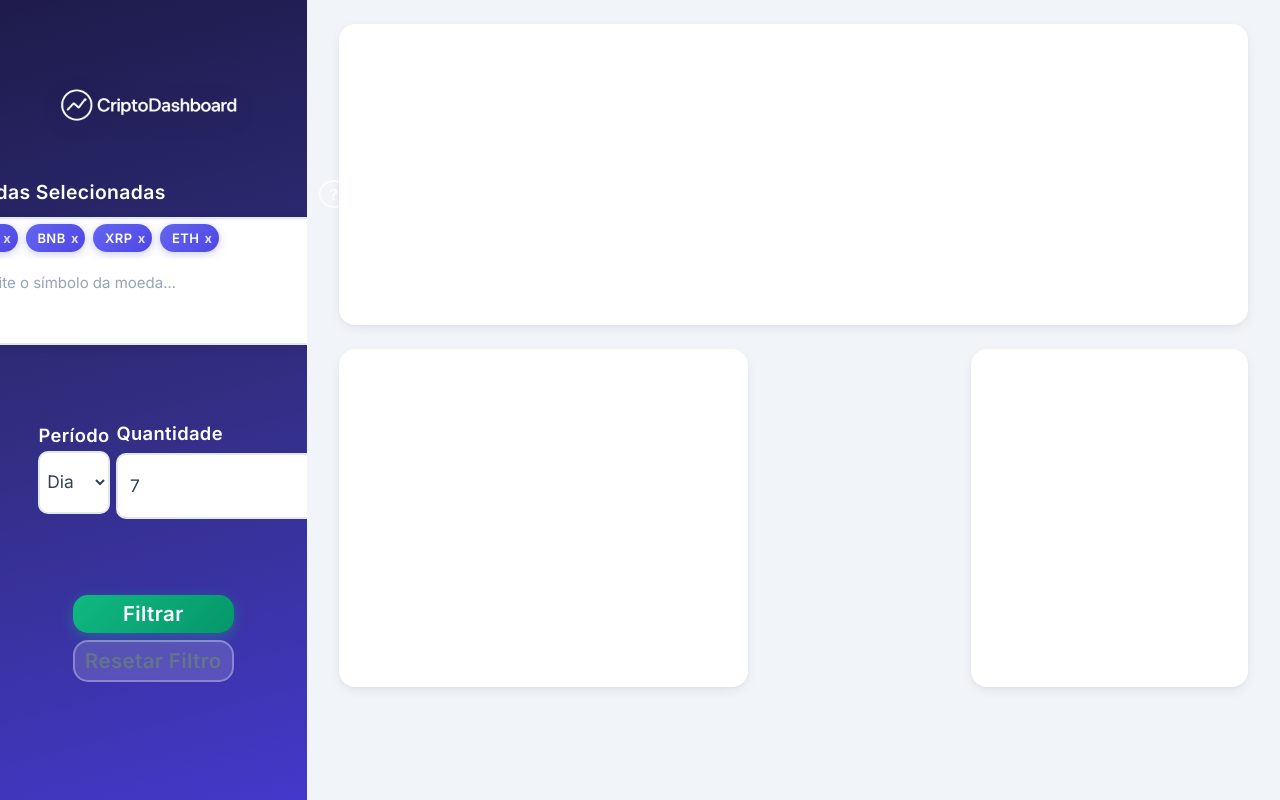
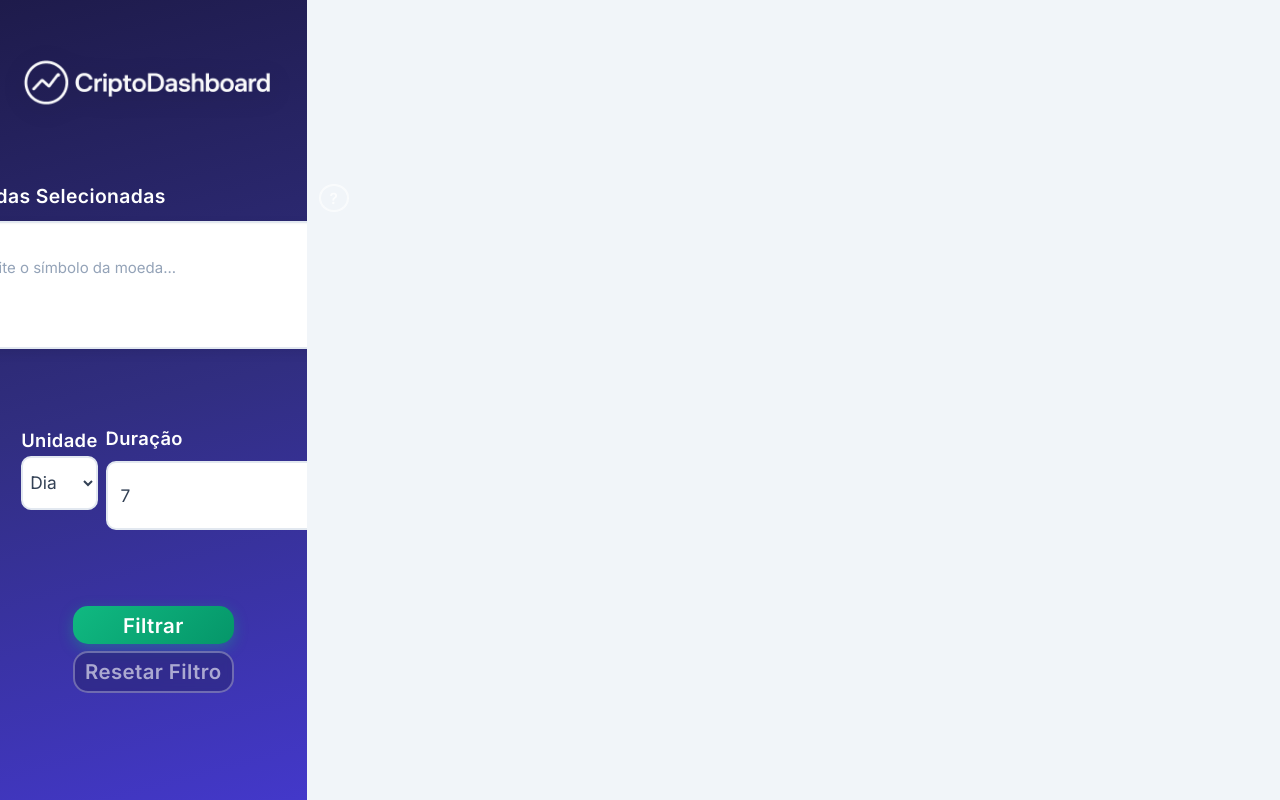
Before and after one commit to Joaopga/CriptoDashboard, a website with bundled scripts: page index.html in a window 1280 px wide. Built offline with nearby package versions, Linux system fonts and the light colour scheme.

Commit message:
Novo design corrigido

```diff
--- a/css/graph.css
+++ b/css/graph.css
@@ -62,30 +62,34 @@
 
 .lineGraph {
   width: 100%;
-  height: 40%;
+  height: 50%;
 
-  margin-bottom: 24px;
-  padding: 24px;
+  margin-bottom: 2%;
+  padding: 1% 0 4% 0;
 }
 
 .barGraph {
-  width: 45%;
+  width: 50%;
   height: 45%;
 
   margin-left: 0;
-  padding: 24px;
+  padding: 1% 1% 3.5% 1%;
 }
 
 .doughNut {
-  width: 30.5%;
+  width: 48% !important;
+  height: 45%;
 
-  padding: 24px;
   margin-left: auto;
 }
 
 #doughnut {
-  margin-top: -5%;
+  width: 100% !important;
+  max-height: 80%;
+
+  margin: -2% 20% 0 0;
 }
+
 
 /* ===== EMPTY STATE ===== */
 .lineGraph:empty::before,
--- a/css/main.css
+++ b/css/main.css
@@ -22,10 +22,16 @@ body {
 /* ===== LOGO ===== */
 .logo {
   width: 100%;
-  margin: 10% 0 20% 0;
+  margin: 0 0 30% 0;
+
   filter: drop-shadow(0 4px 12px rgba(0, 0, 0, 0.15));
 }
 
+.logo img {
+  width: 100%;
+  transform: scale(1.4);
+
+}
 /* ===== SIDEBAR ===== */
 .dash-side-bar {
   display: flex;
@@ -61,7 +67,7 @@ body {
 
 .form-row {
   display: flex;
-  width: 100%;
+  width: 115%;
 
   gap: 3%;
 }
@@ -116,13 +122,17 @@ body {
   background-color: #ffffff;
   cursor: text;
 
-  box-shadow: 0 4px 12px rgba(0, 0, 0, 0.08), inset 0 1px 2px rgba(0, 0, 0, 0.04);
+  box-shadow:
+    0 4px 12px rgba(0, 0, 0, 0.08),
+    inset 0 1px 2px rgba(0, 0, 0, 0.04);
   transition: all 0.2s ease;
 }
 
 .coin-input:focus-within {
   border-color: #6366f1;
-  box-shadow: 0 4px 12px rgba(99, 102, 241, 0.15), 0 0 0 3px rgba(99, 102, 241, 0.1);
+  box-shadow:
+    0 4px 12px rgba(99, 102, 241, 0.15),
+    0 0 0 3px rgba(99, 102, 241, 0.1);
 }
 
 .coin-input input {
@@ -209,7 +219,7 @@ body {
 
 .date-select select {
   width: 100%;
-  height: 100%;
+  height: 85%;
 
   margin-top: 5%;
   padding: 5% 4%;
@@ -248,7 +258,7 @@ body {
   font-weight: 500;
   color: #fca5a5;
 
-  margin-bottom: -11.39%;
+  margin-bottom: -16.5%;
 
   animation: shake 0.4s ease;
 }
@@ -261,9 +271,16 @@ body {
 }
 
 @keyframes shake {
-  0%, 100% { transform: translateX(0); }
-  25% { transform: translateX(-5px); }
-  75% { transform: translateX(5px); }
+  0%,
+  100% {
+    transform: translateX(0);
+  }
+  25% {
+    transform: translateX(-5px);
+  }
+  75% {
+    transform: translateX(5px);
+  }
 }
 
 /* ===== QUANTIDADE ===== */
@@ -278,10 +295,10 @@ body {
 }
 
 .qtd-form input {
-  padding: 9.095% 5%;
+  padding: 8.58% 5%;
   border: 2px solid #e2e8f0;
 
-  margin-top: 3.5%;
+  margin-top: 4.5%;
 
   border-radius: 10px;
 
@@ -358,25 +375,37 @@ button#filter:active {
 }
 
 button#reset {
-  color: #64748b;
-  background: rgba(255, 255, 255, 0.15);
+  color: #ffffff98;
+  background: rgba(30, 27, 75, 0.322);
   border: 2px solid rgba(255, 255, 255, 0.3);
   backdrop-filter: blur(4px);
 }
 
 button#reset:hover {
-  background: rgba(255, 255, 255, 0.25);
+  background: rgba(87, 83, 148, 0.322);
   border-color: rgba(255, 255, 255, 0.5);
   color: #ffffff;
 }
 
 @keyframes errorAdvice {
-  0% {background: linear-gradient(135deg, #6366f1 0%, #4f46e5 100%);}
-  25% {background: linear-gradient(135deg, #ef4444 0%, #dc2626 100%);}
-  50% {background: linear-gradient(135deg, #6366f1 0%, #4f46e5 100%);}
-  70% {background: linear-gradient(135deg, #ef4444 0%, #dc2626 100%);}
-  90% {background: linear-gradient(135deg, #6366f1 0%, #4f46e5 100%);}
-  100% {background: linear-gradient(135deg, #ef4444 0%, #dc2626 100%);}
+  0% {
+    background: linear-gradient(135deg, #6366f1 0%, #4f46e5 100%);
+  }
+  25% {
+    background: linear-gradient(135deg, #ef4444 0%, #dc2626 100%);
+  }
+  50% {
+    background: linear-gradient(135deg, #6366f1 0%, #4f46e5 100%);
+  }
+  70% {
+    background: linear-gradient(135deg, #ef4444 0%, #dc2626 100%);
+  }
+  90% {
+    background: linear-gradient(135deg, #6366f1 0%, #4f46e5 100%);
+  }
+  100% {
+    background: linear-gradient(135deg, #ef4444 0%, #dc2626 100%);
+  }
 }
 
 /* ===== SCROLLBAR ===== */
--- a/index.html
+++ b/index.html
@@ -5,9 +5,12 @@
     <meta http-equiv="X-UA-Compatible" content="IE=edge" />
     <meta name="viewport" content="width=device-width, initial-scale=1.0" />
     <title>CriptoDashboard</title>
-    <link rel="preconnect" href="https://fonts.googleapis.com">
-    <link rel="preconnect" href="https://fonts.gstatic.com" crossorigin>
-    <link href="https://fonts.googleapis.com/css2?family=Inter:wght@400;500;600;700&display=swap" rel="stylesheet">
+    <link rel="preconnect" href="https://fonts.googleapis.com" />
+    <link rel="preconnect" href="https://fonts.gstatic.com" crossorigin />
+    <link
+      href="https://fonts.googleapis.com/css2?family=Inter:wght@400;500;600;700&display=swap"
+      rel="stylesheet"
+    />
     <link rel="stylesheet" href="css/main.css" />
     <link rel="stylesheet" href="css/graph.css" />
     <link rel="stylesheet" href="css/tooltip.css" />
@@ -15,17 +18,19 @@
   </head>
   <body>
     <div class="dash-side-bar">
-      <img src="img/logo.png" class="logo" />
+      <div class="logo">
+        <img src="img/logo.png" />
+      </div>
 
       <div class="dash-form">
         <div class="coin-form">
           <span id="f-coins">Moedas Selecionadas</span>
           <span class="tip" id="coin-tooltip">?</span>
           <div class="coin-input" id="coinInput">
-           <div class="coin_symbol">SOL<span class="rmv">x</span></div>
+            <!--<div class="coin_symbol">SOL<span class="rmv">x</span></div>
             <div class="coin_symbol">BNB<span class="rmv">x</span></div>
             <div class="coin_symbol">XRP<span class="rmv">x</span></div>
-            <div class="coin_symbol">ETH<span class="rmv">x</span></div>
+            <div class="coin_symbol">ETH<span class="rmv">x</span></div>-->
 
             <input
               type="text"
@@ -39,7 +44,7 @@
         <div class="form-row">
           <div class="date-form">
             <div class="date-select" id="dateSelec">
-              <span id="f-date">Período</span>
+              <span id="f-date">Unidade</span>
               <select name="date" id="set-date">
                 <option value="day">Dia</option>
                 <option value="week">Semana</option>
@@ -49,7 +54,7 @@
           </div>
 
           <div class="qtd-form">
-            <span id="f-qtd">Quantidade</span>
+            <span id="f-qtd">Duração</span>
             <input
               type="number"
               class="date-input"
@@ -72,18 +77,18 @@
     </div>
 
     <div class="graphs">
-      <div class="lineGraph">
-        <div id="graph-title" class="hidden">Valor de Fechamento</div>
+      <div class="lineGraph hidden">
+        <div id="graph-title" >Valor de Fechamento</div>
         <canvas id="lineGraph"></canvas>
       </div>
 
-      <div class="barGraph">
-        <div id="graph-title" class="hidden">Variação No Valor (%)</div>
+      <div class="barGraph hidden">
+        <div id="graph-title">Variação No Valor (%)</div>
         <canvas id="barGraph"></canvas>
       </div>
 
-      <div class="doughNut">
-        <div id="graph-title" class="hidden">Volume de Vendas</div>
+      <div class="doughNut hidden">
+        <div id="graph-title">Volume de Vendas</div>
         <canvas id="doughnut"></canvas>
       </div>
     </div>
--- a/js/graph.js
+++ b/js/graph.js
@@ -62,10 +62,15 @@ function bulildGraph(coinName, APIdata, dateCalc) {
     }
   };
 
-  const titles = document.querySelectorAll(".graphs #graph-title");
+  const titles = [
+     document.querySelector(".lineGraph"),
+     document.querySelector(".barGraph"),
+     document.querySelector(".doughNut")
+    ]
   //Removendo 'Hidden' dos títulos
   titles.forEach((titles) => {
     titles.classList.remove("hidden");
+    console.log(titles)
   });
 
   if (lineChart) lineChart.destroy();
@@ -166,7 +171,7 @@ function bulildGraph(coinName, APIdata, dateCalc) {
           ticks: {
             padding: 8,
             font: {
-              size: 11,
+              size: 13,
             },
             color: '#64748b',
           },
@@ -335,7 +340,7 @@ function bulildGraph(coinName, APIdata, dateCalc) {
     options: {
       responsive: true,
       maintainAspectRatio: false,
-      cutout: '65%',
+      cutout: '50%',
       plugins: {
         legend: {
           position: "right",
@@ -344,7 +349,7 @@ function bulildGraph(coinName, APIdata, dateCalc) {
             pointStyle: 'circle',
             padding: 16,
             font: {
-              size: 12,
+              size: 15,
               weight: '500',
             },
             color: '#475569',
```
